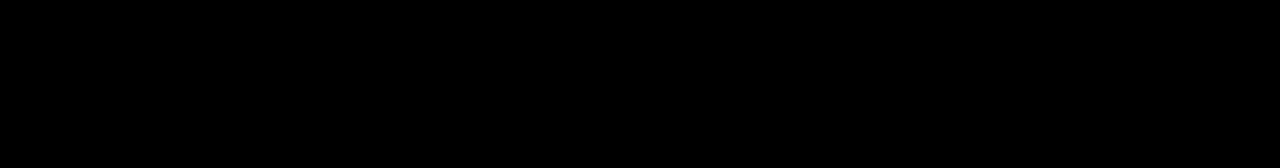
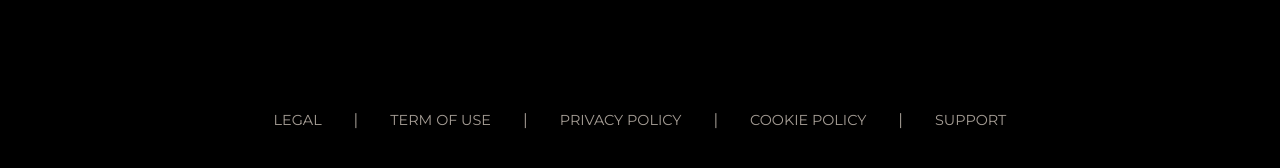
Before and after one commit to EhsanShahbazii/Call-Of-Duty, a React (Create React App) app: page / in a window 1280 px wide. Shown: the part 2837-3005 px from the top of the page. Before the commit the page ends 2793 px from the top, so only its background shows below. Built offline with nearby package versions, Linux system fonts and the light colour scheme.

Commit message:
add style for footer nav

```diff
--- a/src/App.js
+++ b/src/App.js
@@ -1,4 +1,5 @@
 import React from 'react';
+import Footer from './Component/Footer/Footer';
 import NavBar from './Component/Header/NavBar';
 import GetGame from './Component/Main/GetGame/GetGame';
 import Grid from './Component/Main/Grid/Grid';
@@ -13,6 +14,7 @@ export default function App() {
       <Grid />
       <Slider />
       <GetGame />
+      <Footer />
     </>
   )
 }
--- a/src/Component/Footer/Footer.css
+++ b/src/Component/Footer/Footer.css
@@ -0,0 +1,29 @@
+.container-footer {
+    margin: 0 auto;
+    height: 500px;
+    width: 80%;
+    display: flex;
+    justify-content: center;
+    align-items: center;
+    flex-direction: column;
+}
+
+.footer-nav ul{
+    height: 100px;
+    width: 100%;
+    list-style-type: none;
+    display: flex;
+    align-items: center;
+    color: #a59d95;
+    border-bottom: 1px solid rgba(255, 255, 255, 0.4);
+}
+
+.footer-nav li {
+    margin: 0 2rem;
+}
+
+.footer-nav a {
+    font-size: .9rem;
+    color: #a59d95;
+    text-decoration: none;
+}
--- a/src/Component/Footer/Footer.js
+++ b/src/Component/Footer/Footer.js
@@ -7,9 +7,13 @@ export default function Footer() {
         <div className='footer-nav'>
             <ul>
                 <li><a href="#">Legal</a></li>
+                |
                 <li><a href="#">Term of use</a></li>
+                |
                 <li><a href="#">Privacy policy</a></li>
+                |
                 <li><a href="#">cookie policy</a></li>
+                |
                 <li><a href="#">support</a></li>
             </ul>
         </div>
@@ -17,7 +21,7 @@ export default function Footer() {
 
         </div>
         <div className='footer-detail'>
-
+            <span>© 2022 Activision Publishing, Inc. ACTIVISION, CALL OF DUTY, CALL OF DUTY LEAGUE, CALL OF DUTY MODERN WARFARE, MODERN WARFARE, CALL OF DUTY BLACK OPS, CALL OF DUTY WARZONE, WARZONE and CALL OF DUTY VANGUARD are trademarks of Activision Publishing, Inc. All other trademarks and trade names are the property of their respective owners.</span>
         </div>
     </div>
     </>
```
